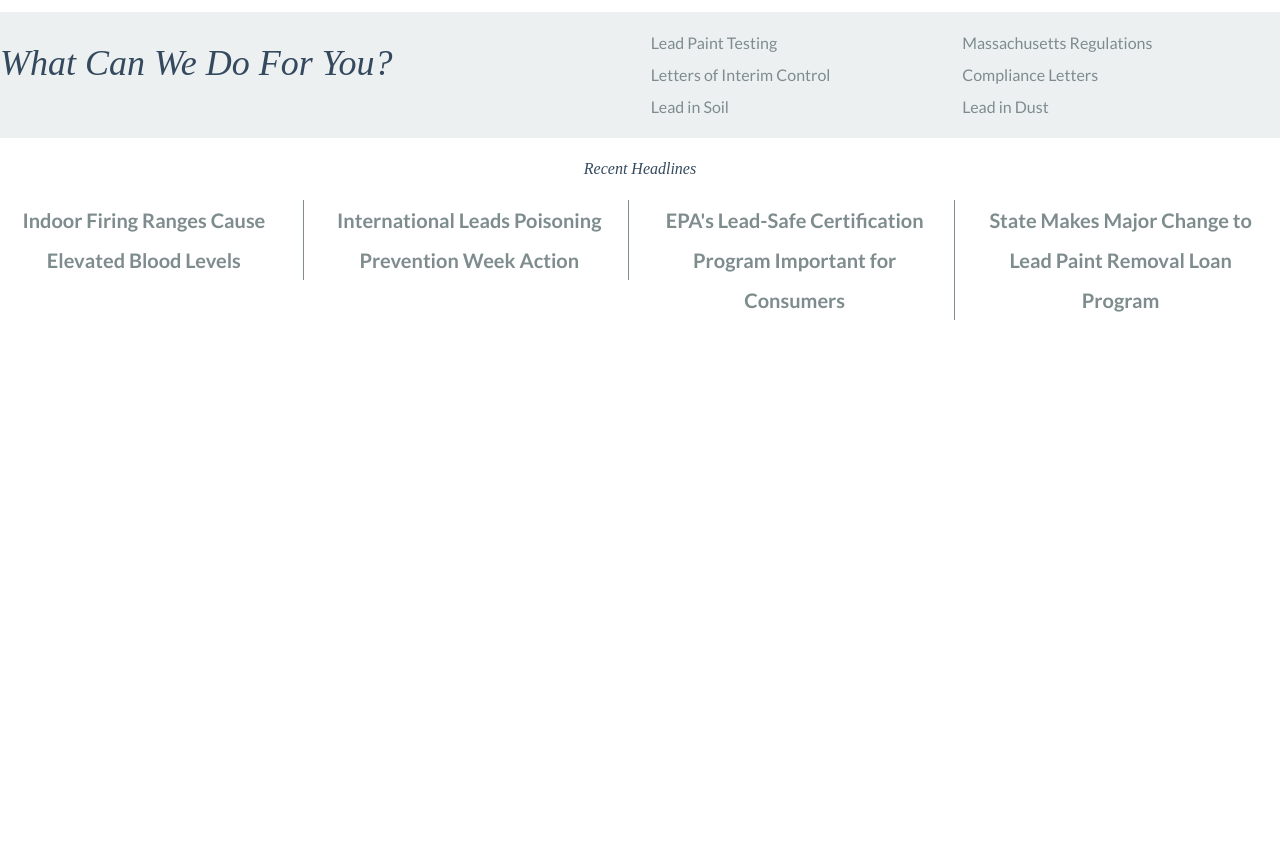
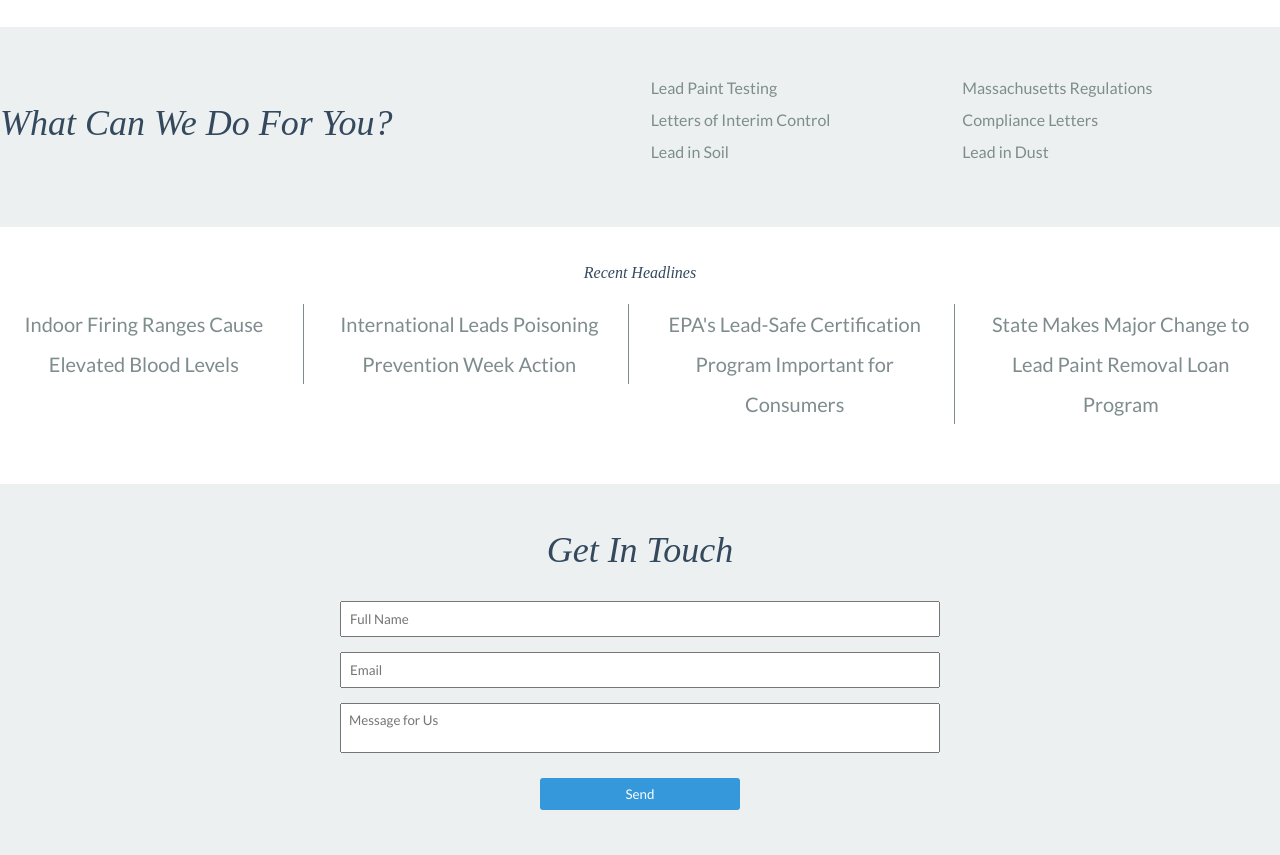
Before and after one commit to brianbrennan/jhr, a website: page jhr-site/index.html in a window 1280 px wide. Shown: the part 905-1760 px from the top of the page. Before the commit the page ends 1240 px from the top, so only its background shows below. Drawn offline with Linux system fonts and the light colour scheme; a web font is replaced by a local one.

Commit message:
more styles

```diff
--- a/jhr-site/components/scss/style.scss
+++ b/jhr-site/components/scss/style.scss
@@ -86,7 +86,7 @@ h1, h2, h3, h4, h5, h6{
 header{
 	color:$black;
 	padding:$sm;
-	position:fixed;
+	position:absolute;
 	width:100%;
 	a{
 		color:inherit;
@@ -120,6 +120,7 @@ header{
 				background-color:$green;
 				padding: $mic $sm;
 				color:$white;
+				border-radius:$mic;
 			}
 		}
 	}
@@ -131,11 +132,13 @@ header{
 	padding:$tny $sm;
 	font-size:$medFontSize;
 	color:$white;
+	border-radius:$mic;
 }
 
 .hero{
 	height:80vh;
 	background-image:url('img/bg.jpg');
+	background-repeat:no-repeat;
 	background-size:cover;
 
 	.focus-piece{
@@ -144,7 +147,7 @@ header{
 
 		.cta{
 			padding:$sm $reg;
-			font-size: $lgFontSize;
+			font-size: 24px;
 
 			display:inline-block;
 		}
@@ -153,7 +156,9 @@ header{
 			font-family:$body;
 			font-size:$medFontSize;
 			font-style:normal;
-			margin-bottom: $reg;
+			margin:0 auto $reg auto;
+			background-color:rgba(255,255,255,0.4);
+			width:800px;
 			span{
 				margin:0 $reg;
 			}
@@ -165,7 +170,7 @@ header{
 	background:$white;
 
 	.quicks{
-		padding:$sm 0 $reg 0;
+		padding:$reg 0 $reg 0;
 
 		.quick{
 			@include span(4);
@@ -181,14 +186,18 @@ header{
 	.what-we-do{
 		background-color: $light-grey;
 		padding:$sm 0;
+		height:200px;
 
 		h2{
 			@include span(6);
+			vertical-align: middle;
+			margin-top:$med;
 		}
 
 		.do-list{
 			@include span(6);
 			@include last();
+			margin-top: $reg;
 			ul{
 				li{
 					list-style:disc;
@@ -200,7 +209,7 @@ header{
 	}
 
 	.news{
-		padding:$sm 0;
+		padding:$reg 0 $lg 0;
 		background:$white;
 
 		h2{
@@ -218,7 +227,6 @@ header{
 			h4{
 				font-family: $body;
 				font-style:normal;
-				font-weight:700;
 				font-size:$medFontSize;
 				color:$grey;
 				@include transition(0.2s);
@@ -240,4 +248,37 @@ header{
 			}
 		}
 	}
+
+	.contact-home{
+		background:$light-grey;
+		padding:$reg 0;
+
+		h3{
+			text-align: center;
+			margin-bottom:$sm;
+		}
+
+		form{
+			width:600px;
+			margin:auto;
+		}
+
+		input, textarea{
+			padding:$tny;
+			width:100%;
+			margin-bottom:$sm;
+			font-family: $body;
+			resize: none;
+		}
+
+		input[type="submit"]{
+			border:none;
+			border-radius:$mic;
+			background-color:$blue;
+			color:$white;
+			width:200px;
+			margin:0 auto $sm auto;
+			display:block;
+		}
+	}
 }
--- a/jhr-site/components/styles.css
+++ b/jhr-site/components/styles.css
@@ -59,7 +59,7 @@ h1, h2, h3, h4, h5, h6 {
 header {
   color: #34495e;
   padding: 15px;
-  position: fixed;
+  position: absolute;
   width: 100%; }
   header a {
     color: inherit;
@@ -83,38 +83,43 @@ header {
     header nav ul .cta-link {
       background-color: #2ecc71;
       padding: 3px 15px;
-      color: #FFF; }
+      color: #FFF;
+      border-radius: 3px; }
 
 .cta {
   background-color: #2ecc71;
   text-decoration: none;
   padding: 8px 15px;
   font-size: 20px;
-  color: #FFF; }
+  color: #FFF;
+  border-radius: 3px; }
 
 .hero {
   height: 80vh;
   background-image: url('img/bg.jpg');
+  background-repeat: no-repeat;
   background-size: cover; }
   .hero .focus-piece {
     padding-top: 25%;
     text-align: center; }
     .hero .focus-piece .cta {
       padding: 15px 30px;
-      font-size: 36px;
+      font-size: 24px;
       display: inline-block; }
     .hero .focus-piece h1 {
       font-family: 'Lato', sans-serif;
       font-size: 20px;
       font-style: normal;
-      margin-bottom: 30px; }
+      margin: 0 auto 30px auto;
+      background-color: rgba(255, 255, 255, 0.4);
+      width: 800px; }
       .hero .focus-piece h1 span {
         margin: 0 30px; }
 
 .home {
   background: #FFF; }
   .home .quicks {
-    padding: 15px 0 30px 0; }
+    padding: 30px 0 30px 0; }
     .home .quicks .quick {
       width: 32.2033898305%;
       float: left;
@@ -126,23 +131,27 @@ header {
         margin-right: 0; }
   .home .what-we-do {
     background-color: #ecf0f1;
-    padding: 15px 0; }
+    padding: 15px 0;
+    height: 200px; }
     .home .what-we-do h2 {
       width: 49.1525423729%;
       float: left;
-      margin-right: 1.6949152542%; }
+      margin-right: 1.6949152542%;
+      vertical-align: middle;
+      margin-top: 45px; }
     .home .what-we-do .do-list {
       width: 49.1525423729%;
       float: left;
       margin-right: 1.6949152542%;
       float: right;
-      margin-right: 0; }
+      margin-right: 0;
+      margin-top: 30px; }
       .home .what-we-do .do-list ul li {
         list-style: disc;
         width: 49%;
         display: inline-block; }
   .home .news {
-    padding: 15px 0;
+    padding: 30px 0 60px 0;
     background: #FFF; }
     .home .news h2 {
       font-size: 16px;
@@ -158,7 +167,6 @@ header {
       .home .news .headline h4 {
         font-family: 'Lato', sans-serif;
         font-style: normal;
-        font-weight: 700;
         font-size: 20px;
         color: #7f8c8d;
         -webkit-transition: 0.2s;
@@ -172,3 +180,26 @@ header {
         float: right;
         margin-right: 0;
         border-right: none; }
+  .home .contact-home {
+    background: #ecf0f1;
+    padding: 30px 0; }
+    .home .contact-home h3 {
+      text-align: center;
+      margin-bottom: 15px; }
+    .home .contact-home form {
+      width: 600px;
+      margin: auto; }
+    .home .contact-home input, .home .contact-home textarea {
+      padding: 8px;
+      width: 100%;
+      margin-bottom: 15px;
+      font-family: 'Lato', sans-serif;
+      resize: none; }
+    .home .contact-home input[type="submit"] {
+      border: none;
+      border-radius: 3px;
+      background-color: #3498db;
+      color: #FFF;
+      width: 200px;
+      margin: 0 auto 15px auto;
+      display: block; }
--- a/jhr-site/index.html
+++ b/jhr-site/index.html
@@ -111,7 +111,25 @@
 
 			</div>
 		</div>
+
+		<div class="contact-home">
+			<div class="wrapper">
+				<h3>Get In Touch</h3>
+				<form action="">
+					<input type="text" placeholder="Full Name">
+					<input type="email" placeholder="Email">
+					<textarea placeholder="Message for Us"></textarea>
+					<input type="submit" value="Send">
+				</form>
+			</div>
+		</div>
 	</div>
+
+	<footer>
+
+	</footer>
+
+
 
 
 	<script src="//localhost:35729/livereload.js"></script>
```
